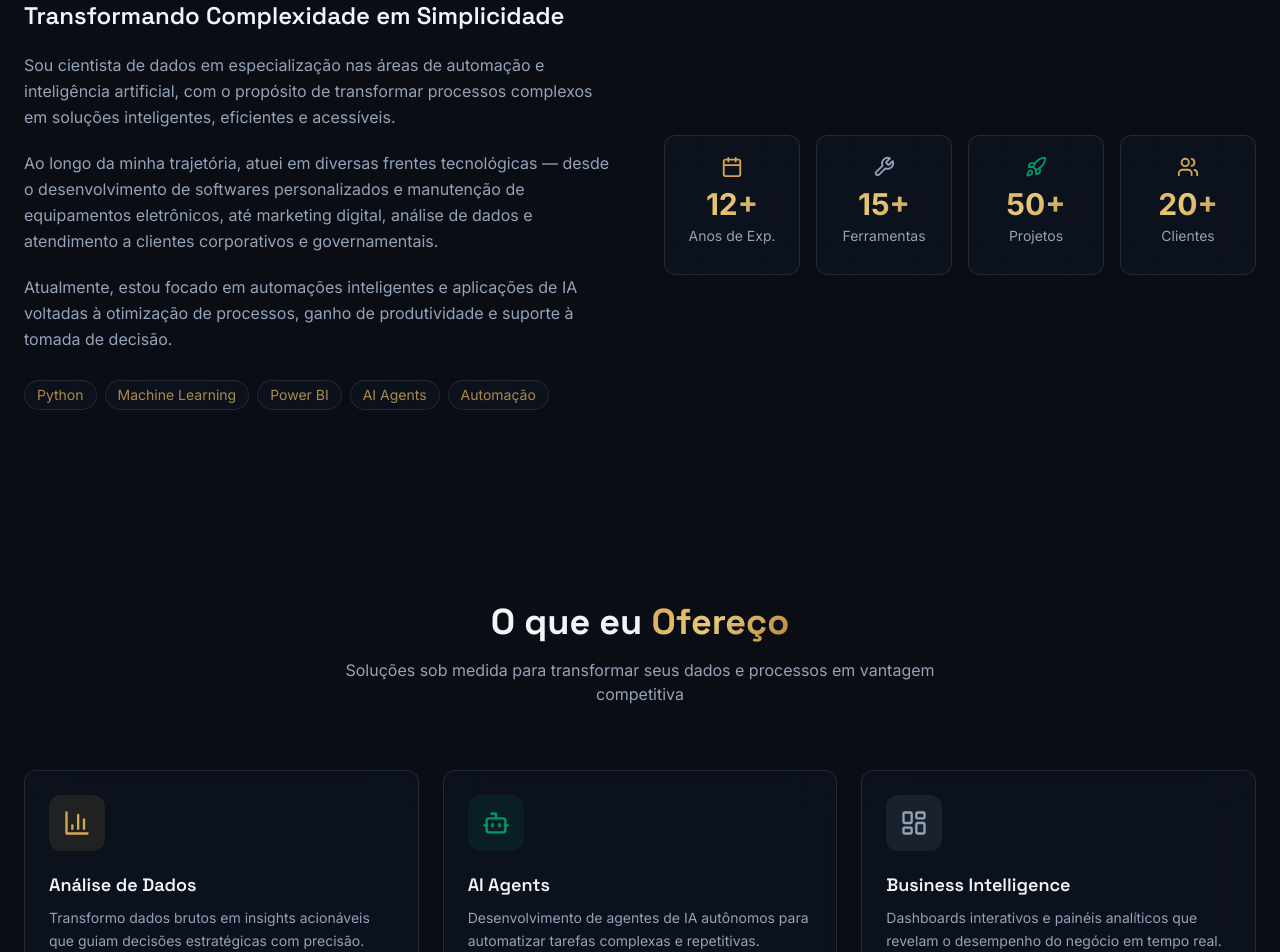
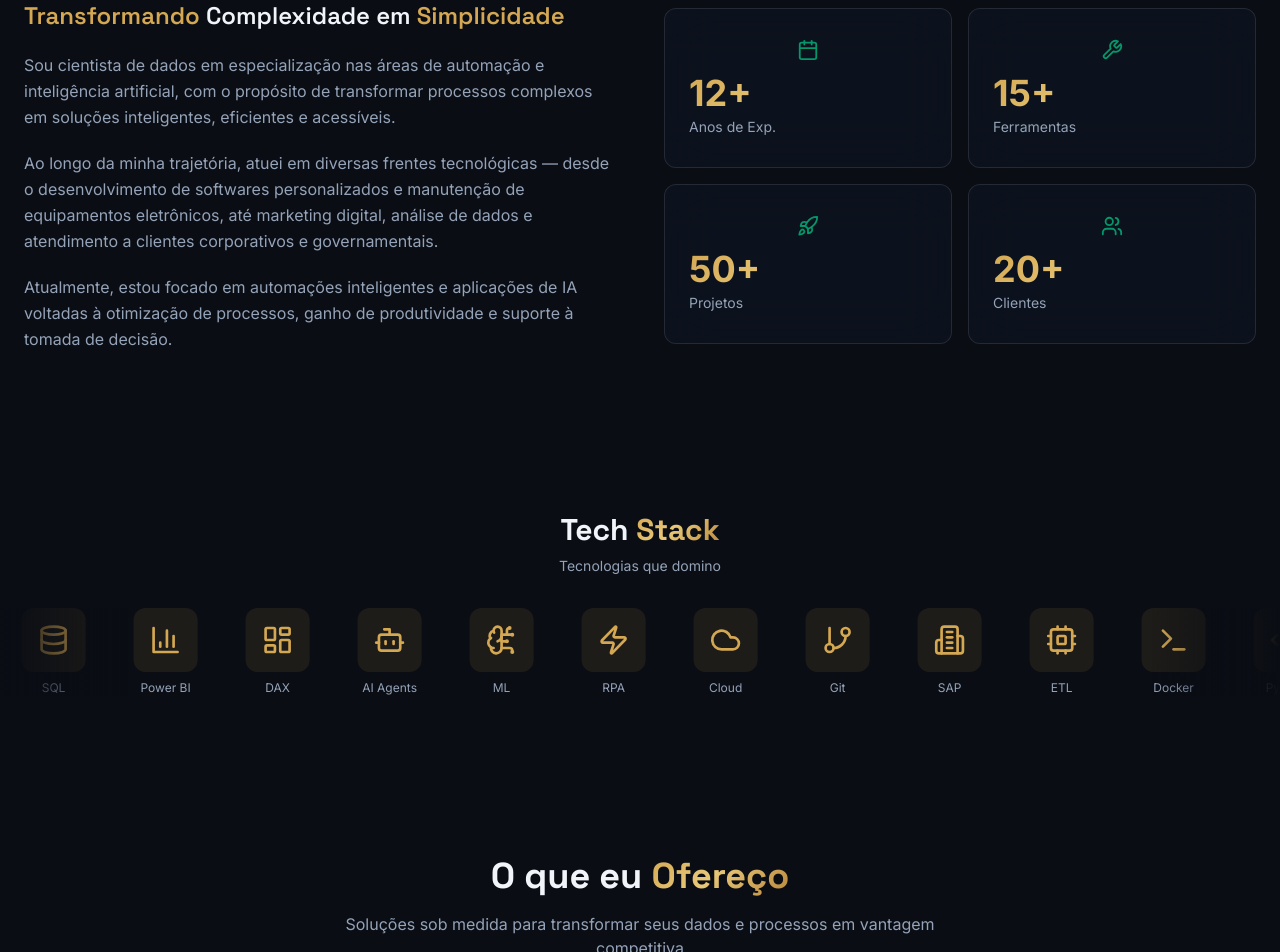
Before and after one commit to Adriano-Lengruber/AL_Profile, a React (Vite) app: page / in a window 1280 px wide. Shown: the part 1040-1992 px from the top of the page. Built offline with nearby package versions, Linux system fonts and the light colour scheme; no server answers.

Commit message:
feat: Atualizações no portfólio - Correções de layout e novas funcionalidades

```diff
--- a/src/App.tsx
+++ b/src/App.tsx
@@ -52,19 +52,7 @@ const experiences: Experience[] = [
     skills: ['SAP BW', 'Power BI', 'DAX', 'PowerApps', 'Power Automate', 'ETL'],
   },
   {
-    id: 4, title: 'Analista de Dados', company: 'HCB Consultoria Empresarial',
-    period: 'Abr 2021 - Ago 2021', location: 'Macaé, RJ',
-    description: 'Manutenção nos dashboards, reestilização, reestruturação das ETLs, Medidas, KPIs. Utilização do sistema SAP Petrobrás para obtenção de Querys. Análises de dados.',
-    skills: ['Power BI', 'Spotfire', 'SAP', 'VBA', 'SQL', 'JavaScript', 'C#'],
-  },
-  {
-    id: 5, title: 'Analista de Suporte', company: 'PLANSUL Planejamento e Consultoria',
-    period: 'Out 2020 - Dez 2020', location: 'Itaperuna, RJ',
-    description: 'Manutenção das urnas eletrônicas de votação. Limpeza, reinstalação de software, formatação, substituição de peças, testes, distribuição.',
-    skills: ['Suporte Técnico', 'Hardware', 'Manutenção'],
-  },
-  {
-    id: 6, title: 'Gerente Operacional', company: 'BIF BEEF - BCG IND. E COM.',
+    id: 4, title: 'Gerente Operacional', company: 'BIF BEEF - BCG IND. E COM.',
     period: 'Abr 2014 - Set 2016', location: 'Itaperuna, RJ',
     description: 'Retorno financeiro e baixa nas duplicatas. Importação de pedidos para sistema ERP. Logística de entrega e faturamento (NFe). Gestão de rede interna e equipamentos.',
     skills: ['Gestão', 'ERP', 'Logística', 'Financeiro', 'Gestão de Equipes'],
@@ -107,10 +95,10 @@ const blogPosts: BlogPost[] = [
 ];
 
 const education = [
-  { title: 'Pós-graduação Lato Sensu', school: 'Faculdade Líbano', degree: 'Business Intelligence, Big Data e Analytics — Ciência de Dados', period: '2024 - 2025' },
-  { title: 'Bootcamp', school: 'SoulCode', degree: 'Analista de Dados', period: '2023' },
-  { title: 'Bacharel', school: 'Universidade Iguaçu', degree: 'Sistemas de Informação', period: '2004 - 2007' },
-  { title: 'Técnico', school: 'Wall Escola Técnica', degree: 'Tecnologia da Informação', period: '2008 - 2010' },
+  { title: 'Pós-graduação Lato Sensu', school: 'Faculdade Líbano', degree: 'Business Intelligence, Big Data e Analytics — Ciência de Dados', period: '2024 - 2025', description: 'Formação avançada em técnicas de Business Intelligence,big data e analytics com foco em ciência de dados. Aprendizado em machine learning, visualização de dados e ferramentas como Python, R e Power BI.' },
+  { title: 'Bootcamp', school: 'SoulCode', degree: 'Analista de Dados', period: '2023', description: 'Bootcamp intensivo focado em análise de dados, SQL, Python, visualização de dados e business intelligence. Projetos práticos com ferramentas reais do mercado.' },
+  { title: 'Bacharel', school: 'Universidade Iguaçu', degree: 'Sistemas de Informação', period: '2004 - 2007', description: 'Graduação em Sistemas de Informação com foco em desenvolvimento de software, banco de dados, análise de sistemas e gestão de tecnologia da informação.' },
+  { title: 'Técnico', school: 'Wall Escola Técnica', degree: 'Técnico em Mecatrônica', period: '2008 - 2010', description: 'Curso técnico focado em mecânica, eletrônica e informática industrial. Programação de controladores lógicos programmáveis (CLP), manutenção de sistemas automatizados e robótica.' },
 ];
 
 const certifications = [
@@ -141,7 +129,7 @@ function Navigation() {
     { name: 'Serviços', href: '#services' },
     { name: 'Currículo', href: '#resume' },
     { name: 'Projetos', href: '#projects' },
-    { name: 'Blog', href: '#blog' },
+    { name: 'Blog', href: '/blog' },
     { name: 'Contato', href: '#contact' },
   ];
 
@@ -153,12 +141,17 @@ function Navigation() {
     >
       <div className="max-w-7xl mx-auto px-6 flex items-center justify-between">
         <a href="#home" className="font-heading text-xl font-bold text-gradient">AL</a>
-        <div className="hidden md:flex items-center gap-8">
+        <div className="hidden md:flex items-center justify-center gap-8 flex-1">
           {navItems.map((item) => (
             <a key={item.name} href={item.href} className="text-sm text-muted-foreground hover:text-primary transition-colors duration-200 tracking-wide">
               {item.name}
             </a>
           ))}
+        </div>
+        <div className="hidden md:flex">
+          <Link to="/blog" className="inline-flex items-center gap-2 px-5 py-2 bg-primary text-primary-foreground rounded-lg text-sm font-medium hover:bg-primary/90 transition-colors duration-200">
+            Blog
+          </Link>
         </div>
         <button onClick={() => setIsOpen(!isOpen)} className="md:hidden text-foreground">
           {isOpen ? <X size={24} /> : <Menu size={24} />}
@@ -299,12 +292,30 @@ function Hero() {
 function About() {
   const yearsExp = new Date().getFullYear() - 2014;
   const stats = [
-    { icon: <Calendar size={22} className="text-primary" />, label: 'Anos de Exp.', value: `${yearsExp}+` },
-    { icon: <Wrench size={22} className="text-cyber-steel" />, label: 'Ferramentas', value: '15+' },
+    { icon: <Calendar size={22} className="text-cyber-emerald" />, label: 'Anos de Exp.', value: `${yearsExp}+` },
+    { icon: <Wrench size={22} className="text-cyber-emerald" />, label: 'Ferramentas', value: '15+' },
     { icon: <Rocket size={22} className="text-cyber-emerald" />, label: 'Projetos', value: '50+' },
-    { icon: <Users size={22} className="text-primary" />, label: 'Clientes', value: '20+' },
+    { icon: <Users size={22} className="text-cyber-emerald" />, label: 'Clientes', value: '20+' },
   ];
 
+  // Tech stack logos for carousel
+  const techStack = [
+    { icon: <Code2 size={28} />, name: 'Python' },
+    { icon: <Database size={28} />, name: 'SQL' },
+    { icon: <BarChart3 size={28} />, name: 'Power BI' },
+    { icon: <LayoutDashboard size={28} />, name: 'DAX' },
+    { icon: <Bot size={28} />, name: 'AI Agents' },
+    { icon: <BrainCircuit size={28} />, name: 'ML' },
+    { icon: <Zap size={28} />, name: 'RPA' },
+    { icon: <Cloud size={28} />, name: 'Cloud' },
+    { icon: <GitBranch size={28} />, name: 'Git' },
+    { icon: <Building2 size={28} />, name: 'SAP' },
+    { icon: <Cpu size={28} />, name: 'ETL' },
+    { icon: <Terminal size={28} />, name: 'Docker' },
+  ];
+
+  // Duplicate for seamless infinite scroll
+  const techStackDoubled = [...techStack, ...techStack, ...techStack];
 
   return (
     <section id="about" className="py-24 relative">
@@ -316,7 +327,7 @@ function About() {
 
         <div className="grid md:grid-cols-2 gap-12 items-center">
           <motion.div initial={{ opacity: 0, x: -20 }} whileInView={{ opacity: 1, x: 0 }} viewport={{ once: true }} className="space-y-5">
-            <h3 className="font-heading text-2xl font-semibold">Transformando Complexidade em Simplicidade</h3>
+            <h3 className="font-heading text-2xl font-semibold"><span className="text-cyber-gold">Transformando</span> Complexidade em <span className="text-cyber-gold">Simplicidade</span></h3>
             <p className="text-muted-foreground leading-relaxed">
               Sou cientista de dados em especialização nas áreas de automação e inteligência artificial, com o propósito de transformar processos complexos em soluções inteligentes, eficientes e acessíveis.
             </p>
@@ -326,27 +337,93 @@ function About() {
             <p className="text-muted-foreground leading-relaxed">
               Atualmente, estou focado em automações inteligentes e aplicações de IA voltadas à otimização de processos, ganho de produtividade e suporte à tomada de decisão.
             </p>
-            <div className="flex flex-wrap gap-2 pt-2">
-              {['Python', 'Machine Learning', 'Power BI', 'AI Agents', 'Automação'].map((tag) => (
-                <span key={tag} className="px-3 py-1 rounded-full glass text-sm text-primary/80 border-primary/20">
-                  {tag}
-                </span>
-              ))}
-            </div>
           </motion.div>
 
-           <motion.div initial={{ opacity: 0, x: 20 }} whileInView={{ opacity: 1, x: 0 }} viewport={{ once: true }} className="grid grid-cols-2 md:grid-cols-4 gap-4">
+           <motion.div initial={{ opacity: 0, x: 20 }} whileInView={{ opacity: 1, x: 0 }} viewport={{ once: true }} className="grid grid-cols-2 gap-4">
              {stats.map((stat, index) => (
                <motion.div key={stat.label} initial={{ opacity: 0, y: 20 }} whileInView={{ opacity: 1, y: 0 }} viewport={{ once: true }}
-                 transition={{ delay: index * 0.1 }} className="glass rounded-xl p-5 text-center hover:border-primary/20 transition-all duration-300 min-h-[140px]">
-                 <div className="flex justify-center mb-2">{stat.icon}</div>
-                 <div className="text-2xl md:text-3xl font-bold text-gradient mb-1">{stat.value}</div>
-                 <div className="text-xs md:text-sm text-muted-foreground leading-tight">{stat.label}</div>
+                 transition={{ delay: index * 0.1 }} className="glass rounded-xl p-6 text-left hover:border-primary/20 transition-all duration-300 min-h-[160px] flex flex-col justify-center">
+                 <div className="flex justify-center mb-3">{stat.icon}</div>
+                 <div className="text-3xl md:text-4xl font-bold text-gradient mb-1">{stat.value}</div>
+                 <div className="text-sm text-muted-foreground">{stat.label}</div>
                </motion.div>
              ))}
            </motion.div>
         </div>
       </div>
+    </section>
+  );
+}
+
+// ──────────────────────────────────────────────────────────────
+// Tech Stack - Carrossel Automático
+// ──────────────────────────────────────────────────────────────
+function TechStack() {
+  const techStack = [
+    { icon: <Code2 size={32} />, name: 'Python' },
+    { icon: <Database size={32} />, name: 'SQL' },
+    { icon: <BarChart3 size={32} />, name: 'Power BI' },
+    { icon: <LayoutDashboard size={32} />, name: 'DAX' },
+    { icon: <Bot size={32} />, name: 'AI Agents' },
+    { icon: <BrainCircuit size={32} />, name: 'ML' },
+    { icon: <Zap size={32} />, name: 'RPA' },
+    { icon: <Cloud size={32} />, name: 'Cloud' },
+    { icon: <GitBranch size={32} />, name: 'Git' },
+    { icon: <Building2 size={32} />, name: 'SAP' },
+    { icon: <Cpu size={32} />, name: 'ETL' },
+    { icon: <Terminal size={32} />, name: 'Docker' },
+  ];
+
+  // Duplicate for seamless infinite scroll
+  const techStackDoubled = [...techStack, ...techStack, ...techStack];
+
+  return (
+    <section className="py-16 relative overflow-hidden bg-cyber-black">
+      <div className="max-w-7xl mx-auto px-6 mb-8">
+        <motion.div initial={{ opacity: 0, y: 20 }} whileInView={{ opacity: 1, y: 0 }} viewport={{ once: true }} className="text-center">
+          <h2 className="font-heading text-3xl font-bold mb-2">Tech <span className="text-gradient">Stack</span></h2>
+          <p className="text-muted-foreground text-sm">Tecnologias que domino</p>
+        </motion.div>
+      </div>
+
+      <div className="relative">
+        {/* Gradient masks for smooth edges */}
+        <div className="absolute left-0 top-0 bottom-0 w-32 bg-gradient-to-r from-cyber-black to-transparent z-10 pointer-events-none" />
+        <div className="absolute right-0 top-0 bottom-0 w-32 bg-gradient-to-l from-cyber-black to-transparent z-10 pointer-events-none" />
+
+        {/* Infinite scrolling carousel */}
+        <div className="flex gap-8 animate-infinite-scroll">
+          {techStackDoubled.map((tech, index) => (
+            <motion.div
+              key={`${tech.name}-${index}`}
+              initial={{ opacity: 0, y: 20 }}
+              whileInView={{ opacity: 1, y: 0 }}
+              viewport={{ once: true }}
+              transition={{ delay: (index % 12) * 0.05 }}
+              className="flex flex-col items-center gap-2 min-w-[80px] cursor-pointer group"
+            >
+              <div className="w-16 h-16 rounded-xl bg-cyber-gold/10 flex items-center justify-center text-cyber-gold group-hover:bg-cyber-gold/20 group-hover:scale-110 transition-all duration-300">
+                {tech.icon}
+              </div>
+              <span className="text-xs text-muted-foreground group-hover:text-cyber-gold transition-colors">{tech.name}</span>
+            </motion.div>
+          ))}
+        </div>
+      </div>
+
+      {/* CSS animation */}
+      <style>{`
+        @keyframes infinite-scroll {
+          0% { transform: translateX(0); }
+          100% { transform: translateX(-33.33%); }
+        }
+        .animate-infinite-scroll {
+          animation: infinite-scroll 30s linear infinite;
+        }
+        .animate-infinite-scroll:hover {
+          animation-play-state: paused;
+        }
+      `}</style>
     </section>
   );
 }
@@ -492,18 +569,18 @@ function Resume() {
     <section id="resume" className="py-24 relative">
       <div className="max-w-7xl mx-auto px-6">
         <motion.div initial={{ opacity: 0, y: 20 }} whileInView={{ opacity: 1, y: 0 }} viewport={{ once: true }} className="text-center mb-16">
-          <h2 className="font-heading text-4xl font-bold mb-4">Currículo <span className="text-gradient">Profissional</span></h2>
+          <h2 className="font-heading text-4xl font-bold mb-4">Experiência <span className="text-gradient">Profissional</span></h2>
           <p className="text-muted-foreground max-w-2xl mx-auto">Uma jornada de aprendizado contínuo e conquistas profissionais</p>
         </motion.div>
 
         {/* Experience - Timeline Simplificada para Mobile First */}
         <div className="relative pl-8 md:pl-0">
-          {/* Timeline line - left side on mobile, center on desktop */}
-          <div className="absolute left-[18px] md:left-1/2 top-0 bottom-0 w-px timeline-line md:-translate-x-1/2" />
+          {/* Timeline line - left side on mobile, center on desktop - all gold */}
+          <div className="absolute left-[18px] md:left-1/2 top-0 bottom-0 w-px bg-gradient-to-b from-cyber-gold via-cyber-gold to-cyber-gold md:-translate-x-1/2" />
 
           {experiences.map((exp, index) => {
             const isFirst = index === 0;
-            const isLeft = index % 2 === 1;
+            const isLeft = index % 2 === 0;
 
             return (
               <motion.div
@@ -512,17 +589,17 @@ function Resume() {
                 whileInView={{ opacity: 1, y: 0 }}
                 viewport={{ once: true }}
                 transition={{ delay: index * 0.1 }}
-                className={`relative mb-8 last:mb-0 ${isFirst ? 'md:col-span-2' : ''}`}
+                className={`relative mb-8 last:mb-0`}
               >
-                {/* Timeline dot */}
+                {/* Timeline dot - all gold, properly positioned */}
                 <div className={`absolute left-[-18px] md:left-1/2 top-6 md:-translate-x-1/2 z-10 ${isFirst ? 'w-5 h-5' : 'w-4 h-4'}`}>
-                  <div className={`w-full h-full rounded-full border-2 border-cyber-black ${exp.current ? 'bg-cyber-emerald shadow-lg shadow-cyber-emerald/50' : 'bg-cyber-gold'} ${exp.current ? 'animate-pulse' : ''}`} />
+                  <div className={`w-full h-full rounded-full border-2 border-cyber-black bg-cyber-gold ${exp.current ? 'shadow-lg shadow-cyber-gold/50 animate-pulse' : ''}`} />
                 </div>
 
                 {/* Card */}
                 <div className={`
                   glass rounded-xl p-6 hover:border-primary/25 transition-all duration-300 cursor-pointer
-                  ${isFirst ? 'md:w-2/3 md:mx-auto md:translate-x-[25%]' : isLeft ? 'md:w-[45%] md:mr-auto md:pr-8 md:text-right' : 'md:w-[45%] md:ml-auto md:pl-8'}
+                  ${exp.current ? 'md:w-2/3 md:mx-auto md:col-span-2' : isLeft ? 'md:w-[45%] md:mr-auto md:pr-8 md:text-right' : 'md:w-[45%] md:ml-auto md:pl-8'}
                 `} onClick={() => setExpandedId(expandedId === exp.id ? null : exp.id)}>
                   <div className="flex items-start justify-between mb-3">
                     <div>
@@ -585,18 +662,28 @@ function Education() {
               whileInView={{ opacity: 1, y: 0 }}
               viewport={{ once: true }}
               transition={{ delay: index * 0.1 }}
-              className={`glass rounded-xl p-6 hover:border-primary/25 transition-all duration-300 ${index === 0 ? 'border-primary/30 md:col-span-2' : ''}`}
+              className="glass rounded-xl p-6 hover:border-primary/25 transition-all duration-300"
             >
-              <div className="flex items-start justify-between mb-3">
-                <div>
-                  <p className="text-xs text-primary font-medium mb-1">{edu.title}</p>
-                  <h4 className="font-semibold text-lg">{edu.school}</h4>
+              <div className="flex items-start gap-4">
+                <div className="w-12 h-12 rounded-xl bg-cyber-gold/10 flex items-center justify-center flex-shrink-0">
+                  <BookOpen className="text-cyber-gold" size={24} />
                 </div>
-                <span className="px-3 py-1 rounded-full bg-cyber-slate/50 text-xs text-muted-foreground">
-                  {edu.period}
-                </span>
+                <div className="flex-1">
+                  <div className="flex items-start justify-between mb-2">
+                    <div>
+                      <p className="text-xs text-primary font-medium mb-0.5">{edu.title}</p>
+                      <h4 className="font-semibold text-lg">{edu.school}</h4>
+                    </div>
+                    <span className="px-3 py-1 rounded-full bg-cyber-slate/50 text-xs text-muted-foreground">
+                      {edu.period}
+                    </span>
+                  </div>
+                  <p className="text-primary font-medium mb-2">{edu.degree}</p>
+                  {'description' in edu && edu.description && (
+                    <p className="text-muted-foreground text-sm leading-relaxed">{edu.description}</p>
+                  )}
+                </div>
               </div>
-              <p className="text-muted-foreground">{edu.degree}</p>
             </motion.div>
           ))}
         </div>
@@ -942,8 +1029,9 @@ function Contact() {
           <p className="text-muted-foreground max-w-2xl mx-auto">Tem um projeto em mente? Entre em contato para discutirmos como posso ajudar.</p>
         </motion.div>
 
-        <div className="grid lg:grid-cols-2 gap-12">
-          <motion.div initial={{ opacity: 0, x: -20 }} whileInView={{ opacity: 1, x: 0 }} viewport={{ once: true }} className="space-y-4">
+        <div className="grid lg:grid-cols-2 gap-12 items-stretch">
+          {/* Left side - Contact Info */}
+          <motion.div initial={{ opacity: 0, x: -20 }} whileInView={{ opacity: 1, x: 0 }} viewport={{ once: true }} className="space-y-4 flex flex-col justify-between">
             {contactInfo.map(({ icon, bg, label, content }) => (
               <div key={label} className="glass rounded-xl p-5 flex items-center gap-4">
                 <div className={`w-11 h-11 rounded-xl ${bg} flex items-center justify-center flex-shrink-0`}>{icon}</div>
@@ -969,7 +1057,8 @@ function Contact() {
             </div>
           </motion.div>
 
-          <motion.div initial={{ opacity: 0, x: 20 }} whileInView={{ opacity: 1, x: 0 }} viewport={{ once: true }} className="glass rounded-xl p-8 space-y-6">
+          {/* Right side - Form */}
+          <motion.div initial={{ opacity: 0, x: 20 }} whileInView={{ opacity: 1, x: 0 }} viewport={{ once: true }} className="glass rounded-xl p-8 space-y-6 flex flex-col">
             <form onSubmit={handleSubmit} className="space-y-5">
               <div className="grid md:grid-cols-2 gap-5">
                 {[{ id: 'name', label: 'Nome', type: 'text', placeholder: 'Seu nome' },
@@ -1011,24 +1100,6 @@ function Contact() {
                 </button>
               )}
             </form>
-
-            {/* Redes Sociais alinhadas à direita */}
-            <div className="pt-4 border-t border-white/6">
-              <h3 className="font-semibold text-sm mb-4">Redes Sociais</h3>
-              <div className="flex gap-3">
-                {[
-                  { href: 'https://github.com/Adriano-Lengruber', icon: <Github size={19} />, label: 'GitHub' },
-                  { href: 'https://linkedin.com/in/adriano-lengruber', icon: <Linkedin size={19} />, label: 'LinkedIn' },
-                  { href: 'https://instagram.com/supertech_solucoes_tecnologia', icon: <Instagram size={19} />, label: 'Instagram' },
-                  { href: 'https://wa.me/5522999999999', icon: <MessageCircle size={19} />, label: 'WhatsApp' },
-                ].map(({ href, icon, label }) => (
-                  <a key={label} href={href} target="_blank" rel="noopener noreferrer"
-                    className="w-11 h-11 glass rounded-xl flex items-center justify-center hover:bg-primary/15 hover:border-primary/25 hover:text-primary transition-all duration-200 text-muted-foreground">
-                    {icon}
-                  </a>
-                ))}
-              </div>
-            </div>
           </motion.div>
         </div>
       </div>
@@ -1073,6 +1144,7 @@ export default function App() {
           <Navigation />
           <Hero />
           <About />
+          <TechStack />
           <Services />
           <Resume />
           <Education />
```
